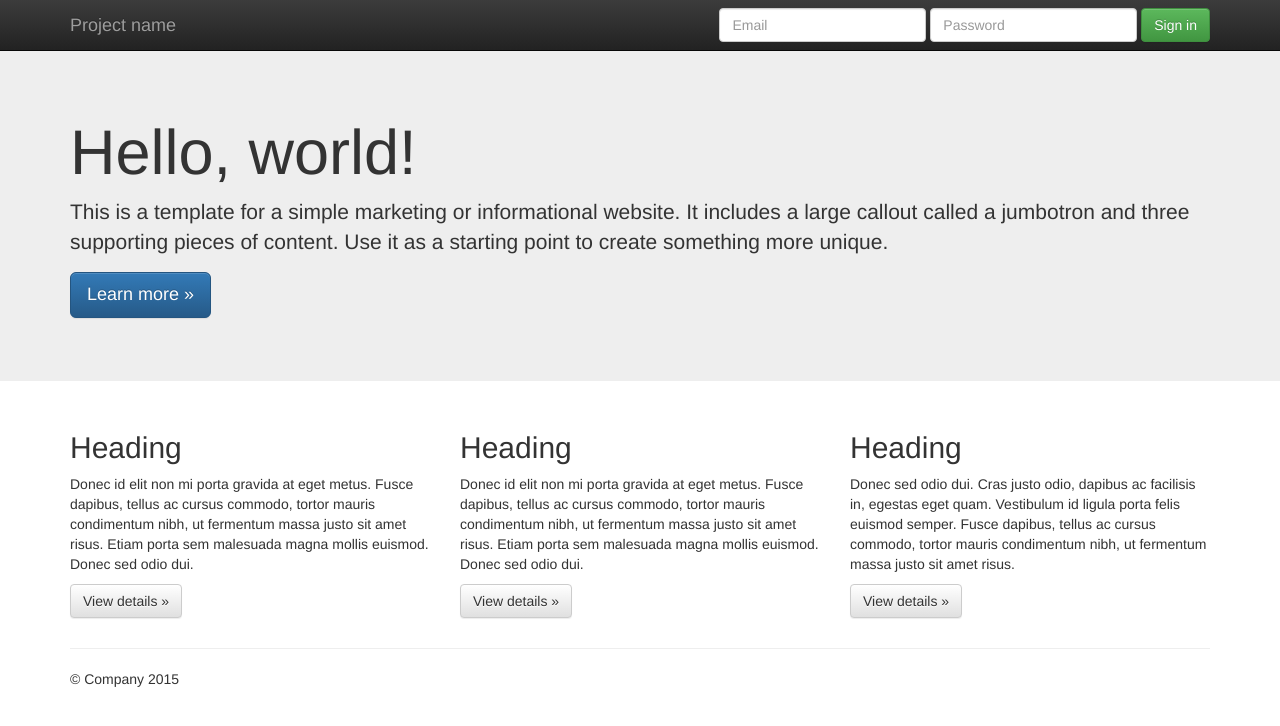
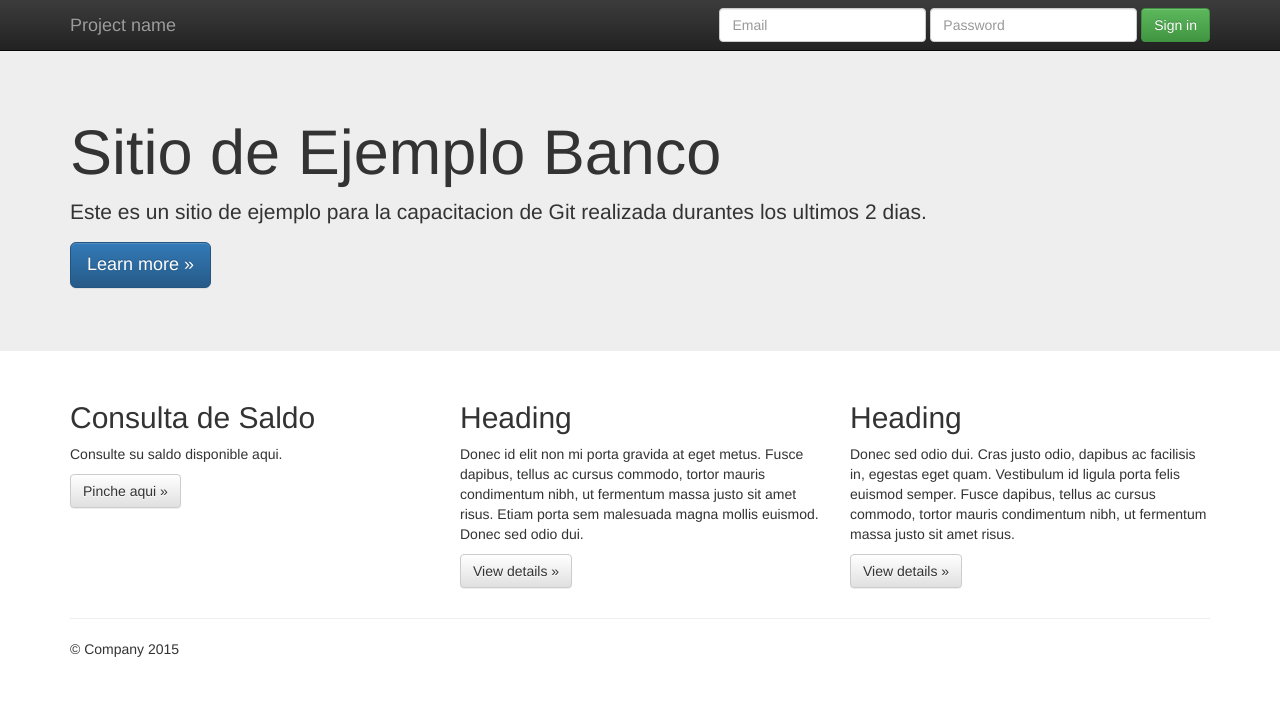
Before and after one commit to javierperezgit/DemotPracticoUsoGit, a plain HTML site: page index.html in a window 1280 px wide. Drawn offline with nearby package versions, Linux system fonts and the light colour scheme.

Commit message:
Se construye feature 1 del sitio.

```diff
--- a/index.html
+++ b/index.html
@@ -55,8 +55,8 @@
     <!-- Main jumbotron for a primary marketing message or call to action -->
     <div class="jumbotron">
       <div class="container">
-        <h1>Hello, world!</h1>
-        <p>This is a template for a simple marketing or informational website. It includes a large callout called a jumbotron and three supporting pieces of content. Use it as a starting point to create something more unique.</p>
+        <h1>Sitio de Ejemplo Banco</h1>
+        <p>Este es un sitio de ejemplo para la capacitacion de Git realizada durantes los ultimos 2 dias.</p>
         <p><a class="btn btn-primary btn-lg" href="#" role="button">Learn more &raquo;</a></p>
       </div>
     </div>
@@ -65,9 +65,9 @@
       <!-- Example row of columns -->
       <div class="row">
         <div class="col-md-4">
-          <h2>Heading</h2>
-          <p>Donec id elit non mi porta gravida at eget metus. Fusce dapibus, tellus ac cursus commodo, tortor mauris condimentum nibh, ut fermentum massa justo sit amet risus. Etiam porta sem malesuada magna mollis euismod. Donec sed odio dui. </p>
-          <p><a class="btn btn-default" href="#" role="button">View details &raquo;</a></p>
+          <h2>Consulta de Saldo</h2>
+          <p>Consulte su saldo disponible aqui. </p>
+          <p><a class="btn btn-default" href="#" role="button">Pinche aqui &raquo;</a></p>
         </div>
         <div class="col-md-4">
           <h2>Heading</h2>
```
Also changed, not shown: 1 other file.
